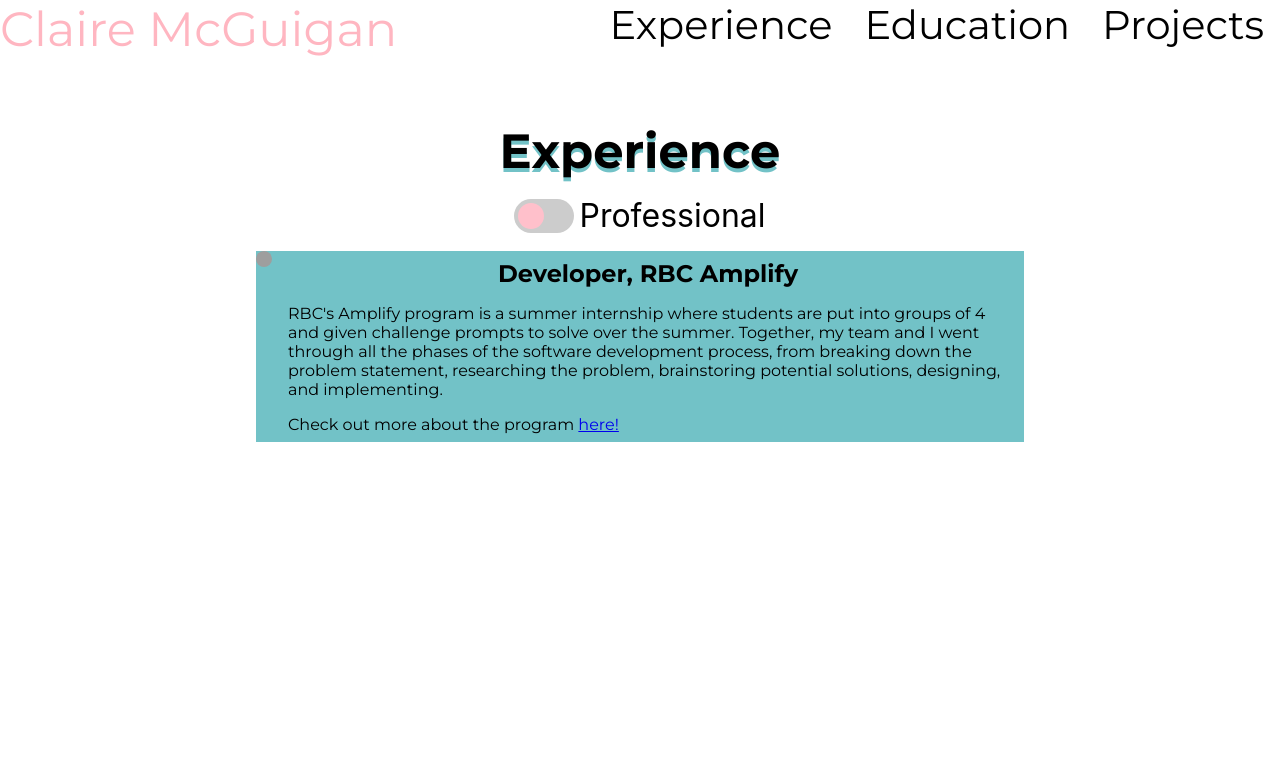
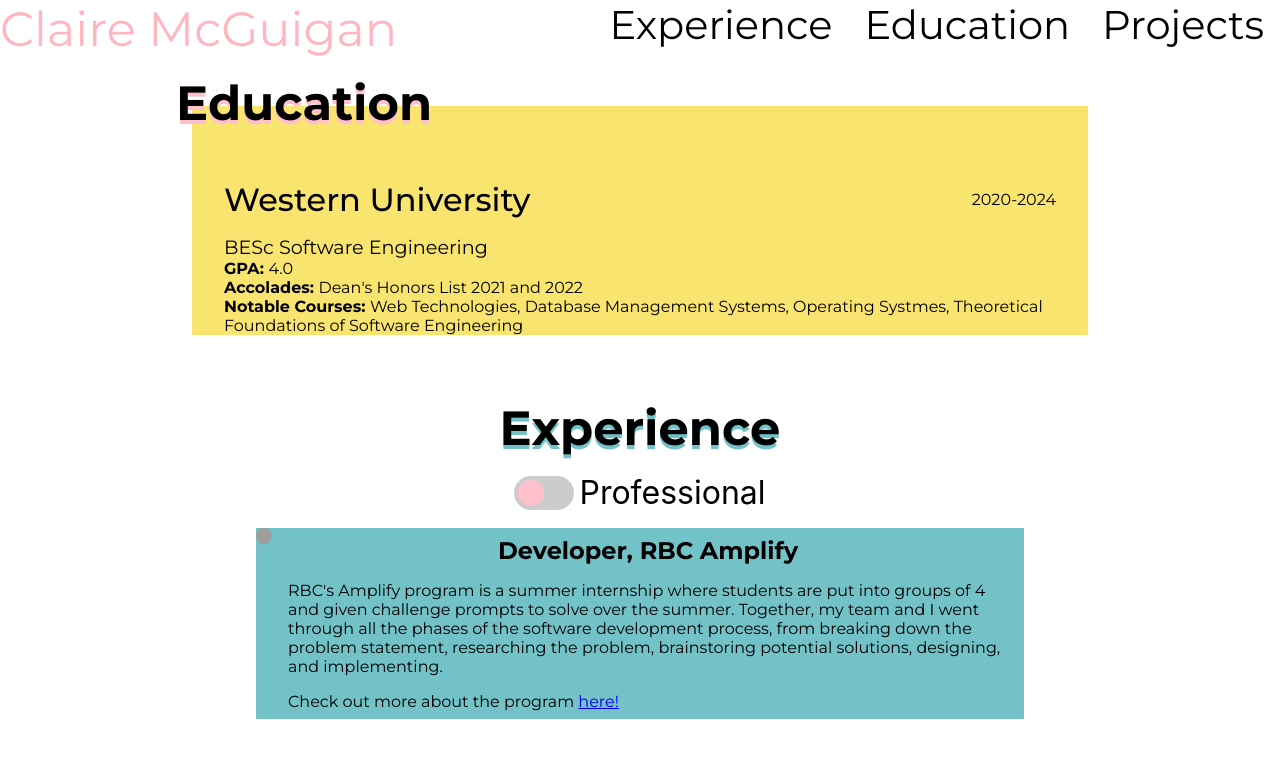
Before and after one commit to cmcguigan1/PersonalWebsite, a React (Create React App) app in the folder personal-website/: page / in a window 1280 px wide. Shown: the top 758 px of the page. Built offline with nearby package versions, Linux system fonts and the light colour scheme; grey boxes are pictures that could not be loaded.

Commit message:
education section basic component

```diff
--- a/personal-website/src/App.js
+++ b/personal-website/src/App.js
@@ -1,12 +1,14 @@
 import './App.css';
 import './assests/css/fonts.css';
 import NavBar from './components/NavBar/NavBar';
+import Education from './components/Education/Education';
 import ExperienceSection from './components/Experience/ExperienceSection';
 
 function App() {
   return (
     <div className="App">
       <NavBar></NavBar>
+      <Education/>
       <ExperienceSection/>
     </div>
   );
--- /dev/null
+++ b/personal-website/src/components/Education/Education.css
@@ -0,0 +1,44 @@
+#education-container{
+    background-color: #FAE470;
+    width: 70%;
+    margin: 0 auto;
+    margin-top: 3rem;
+}
+
+#education-container-title {
+    font-family: 'Montserrat', sans-serif;
+    font-weight: bold;
+    font-size: 3rem;
+    text-shadow: 0px 4px pink;
+    position: relative;
+    right: 1rem;
+    bottom: 2rem;
+}
+
+.education {
+    width: 100%;
+}
+.education > * {
+    font-family: 'Montserrat', sans-serif;
+}
+
+.education-topBar {
+    display: flex;
+    justify-content: space-between;
+    align-items: center;
+    padding: 1rem 2rem;
+}
+.education-name {
+    font-size: 2rem;
+    font-weight: 500;
+}
+.education-subheading {
+    padding: 0 2rem;
+    font-size: 1.2rem;
+}
+.education-description {
+    padding: 0 2rem;
+}
+.education-description-field {
+    font-weight: bold;
+}
--- /dev/null
+++ b/personal-website/src/components/Education/Education.js
@@ -0,0 +1,24 @@
+import React from 'react';
+import './Education.css';
+
+export default function Education(){
+    return (
+        <div id="education-container">
+            <div id="education-container-title">Education</div>
+            <div className="education">
+                <div className="education-topBar">
+                    <div className="education-name">Western University</div>
+                    <div className="education-dates">2020-2024</div>
+                </div>
+                <div className="education-subheading">BESc Software Engineering</div>
+                <div className="education-description">
+                    <div><span className="education-description-field">GPA:  </span>4.0</div>
+                    <div><span className="education-description-field">Accolades:  </span>Dean's Honors List 2021 and 2022</div>
+                    <div><span className="education-description-field">Notable Courses:  </span>
+                        Web Technologies, Database Management Systems, Operating Systmes, Theoretical Foundations of Software Engineering
+                    </div>
+                </div>
+            </div>
+        </div>
+    );
+}
```
